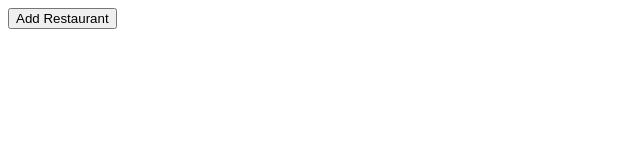
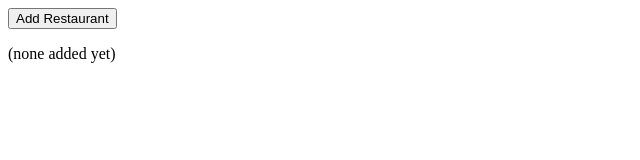
Before and after one commit to LaurenceTaylor/e2e-testing-react, a React (Vite) app: page / in a window 1280 px wide. Shown: the top 160 px of the page, without its empty margins (0-640 px from the left). Built offline with nearby package versions, Linux system fonts and the light colour scheme.

Commit message:
Refactored RestaurantList - broke up conditional

```diff
--- a/src/RestaurantList.js
+++ b/src/RestaurantList.js
@@ -1,6 +1,19 @@
 import React from "react";
 
 const RestaurantList = ({ restaurantNames }) => (
+  <RestaurantItems restaurantNames={restaurantNames} />
+);
+
+const RestaurantItems = ({ restaurantNames }) =>
+  restaurantNames.length === 0 ? (
+    <NoRestaurantItems />
+  ) : (
+    <SomeRestaurantItems restaurantNames={restaurantNames} />
+  );
+
+const NoRestaurantItems = () => <p>(none added yet)</p>;
+
+const SomeRestaurantItems = ({ restaurantNames }) => (
   <ul>
     {restaurantNames.map(restaurantName => (
       <li key={restaurantName}>{restaurantName}</li>
```
Also changed, not shown: 2 other files (tests, documents, lock files or other folders).
